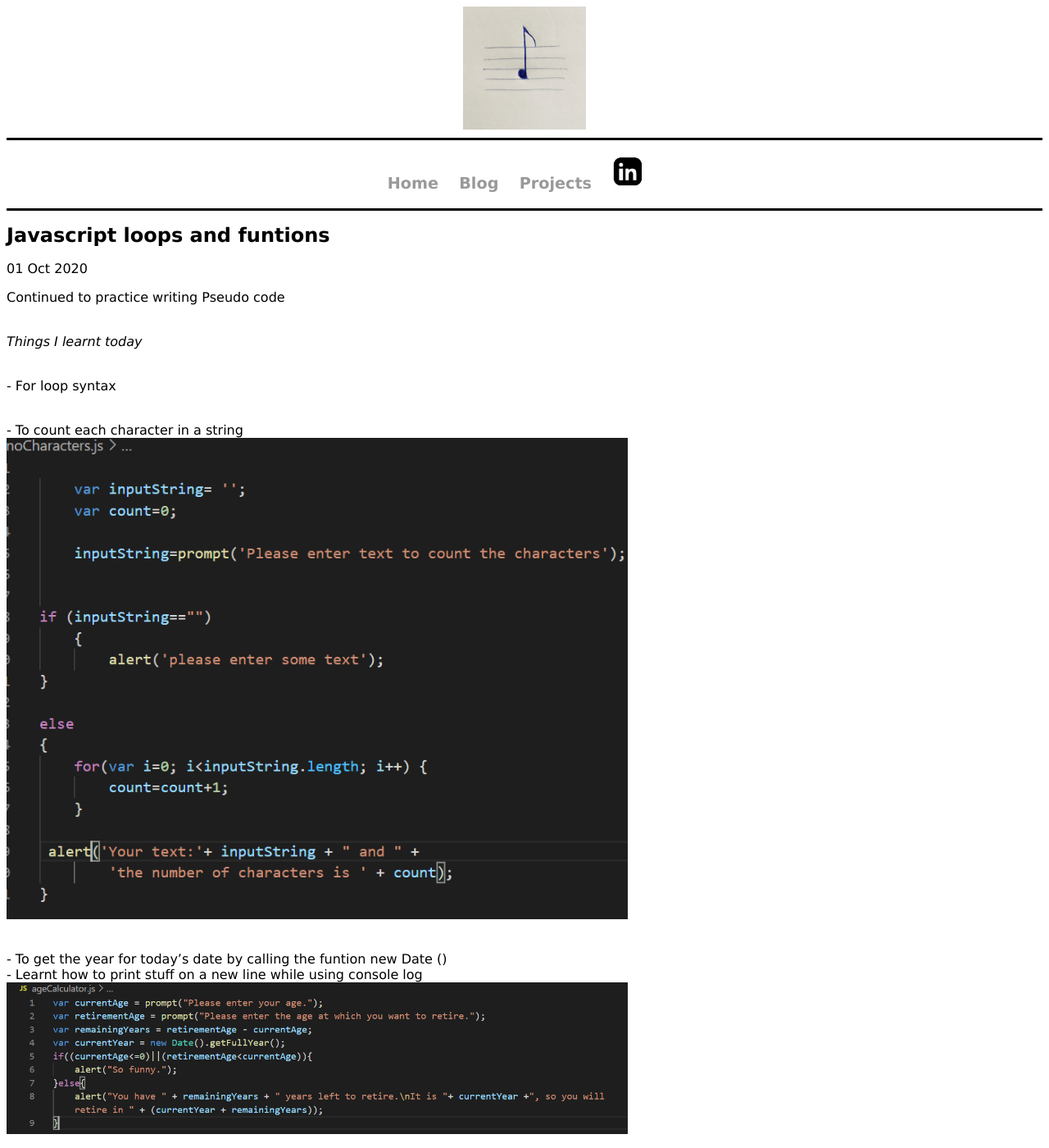
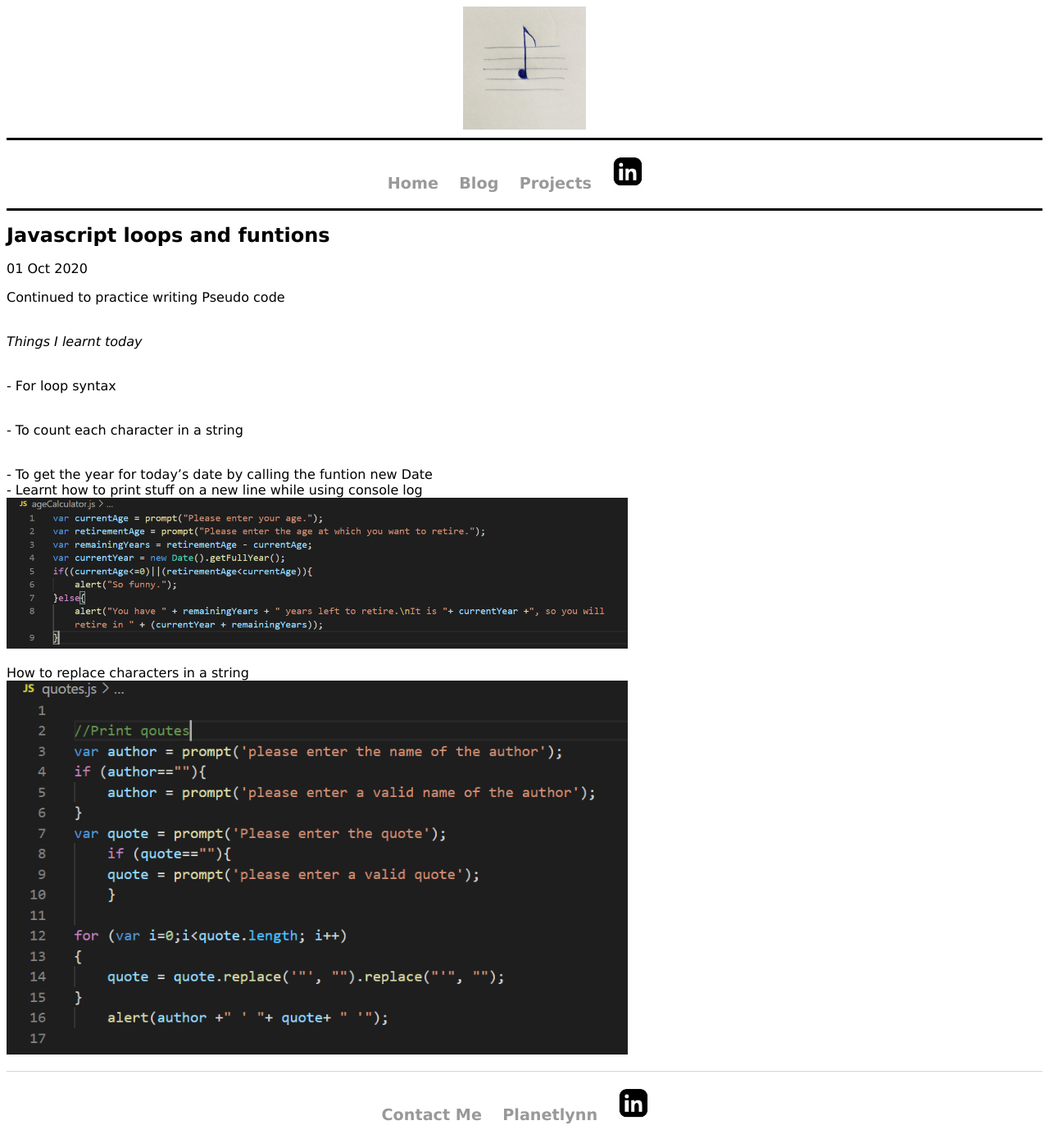
Before and after one commit to aineomugisha/aineomugisha.github.io, a Jekyll site: the page built from _posts/2020-10-01-Javascript-101-loops-and-functions.md, in a window 1280 px wide and 1400 px high. Shown: the whole window at 82% size. Built offline with Jekyll 4.4.1, drawn with Linux system fonts in a browser that asks for light colours.

Commit message:
Update 2020-10-01-Javascript-101-loops-and-functions.md

```diff
--- a/_posts/2020-10-01-Javascript-101-loops-and-functions.md
+++ b/_posts/2020-10-01-Javascript-101-loops-and-functions.md
@@ -11,9 +11,9 @@ Continued to practice writing Pseudo code
 <br>- For loop syntax
 
 <br>- To count each character in a string
-<br><img src="/images/noCharacters.png" alt="code for counting number of characters">
 
-<br>- To get the year for today's date by calling the funtion new Date ()
+
+<br>- To get the year for today's date by calling the funtion new Date
 <br>- Learnt how to print stuff on a new line while using console log
 <br><img src="/images/ageCalculator.png" alt="code for showing retirement age calculator and how to extract the year using new Date function">
 
```
